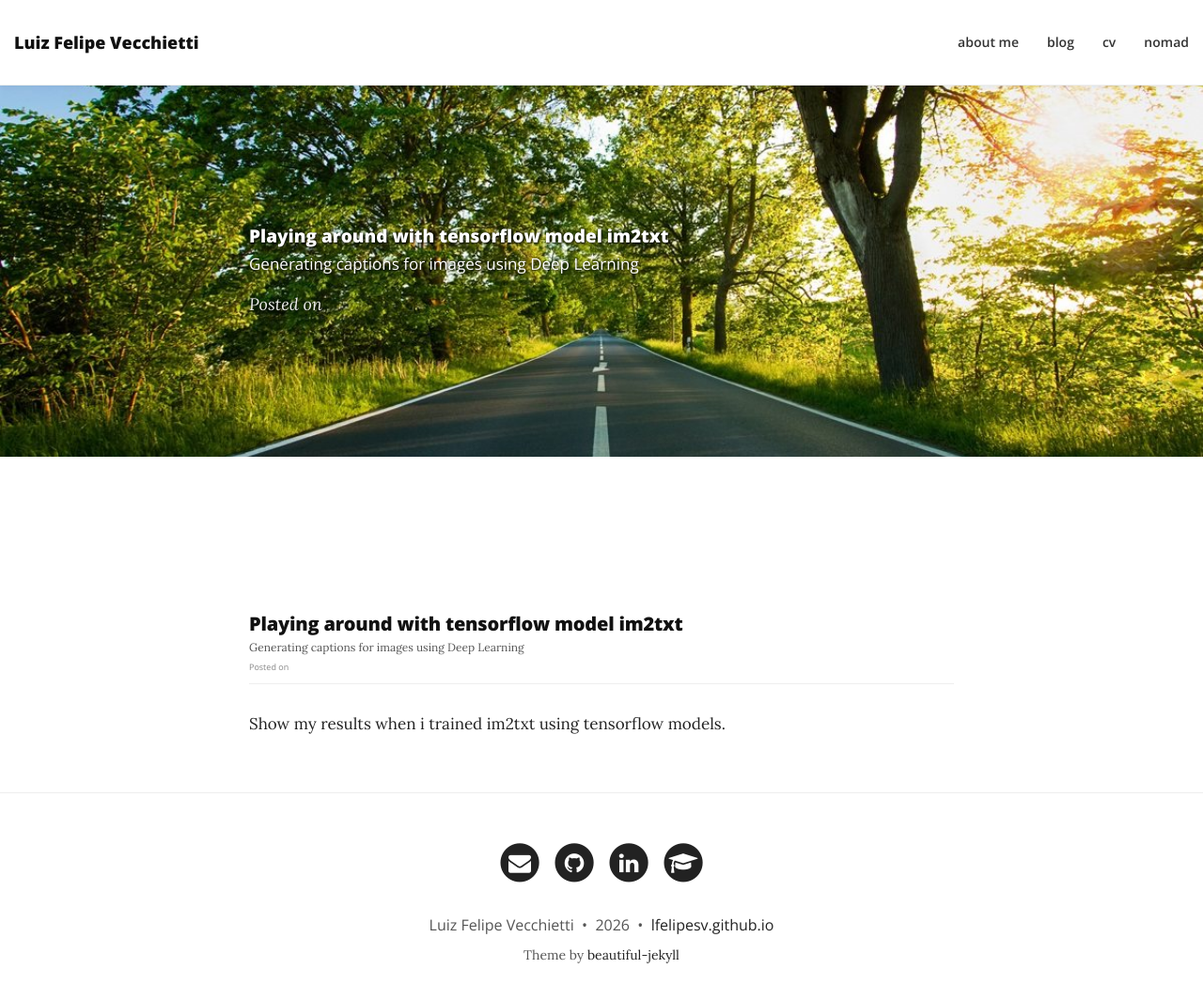
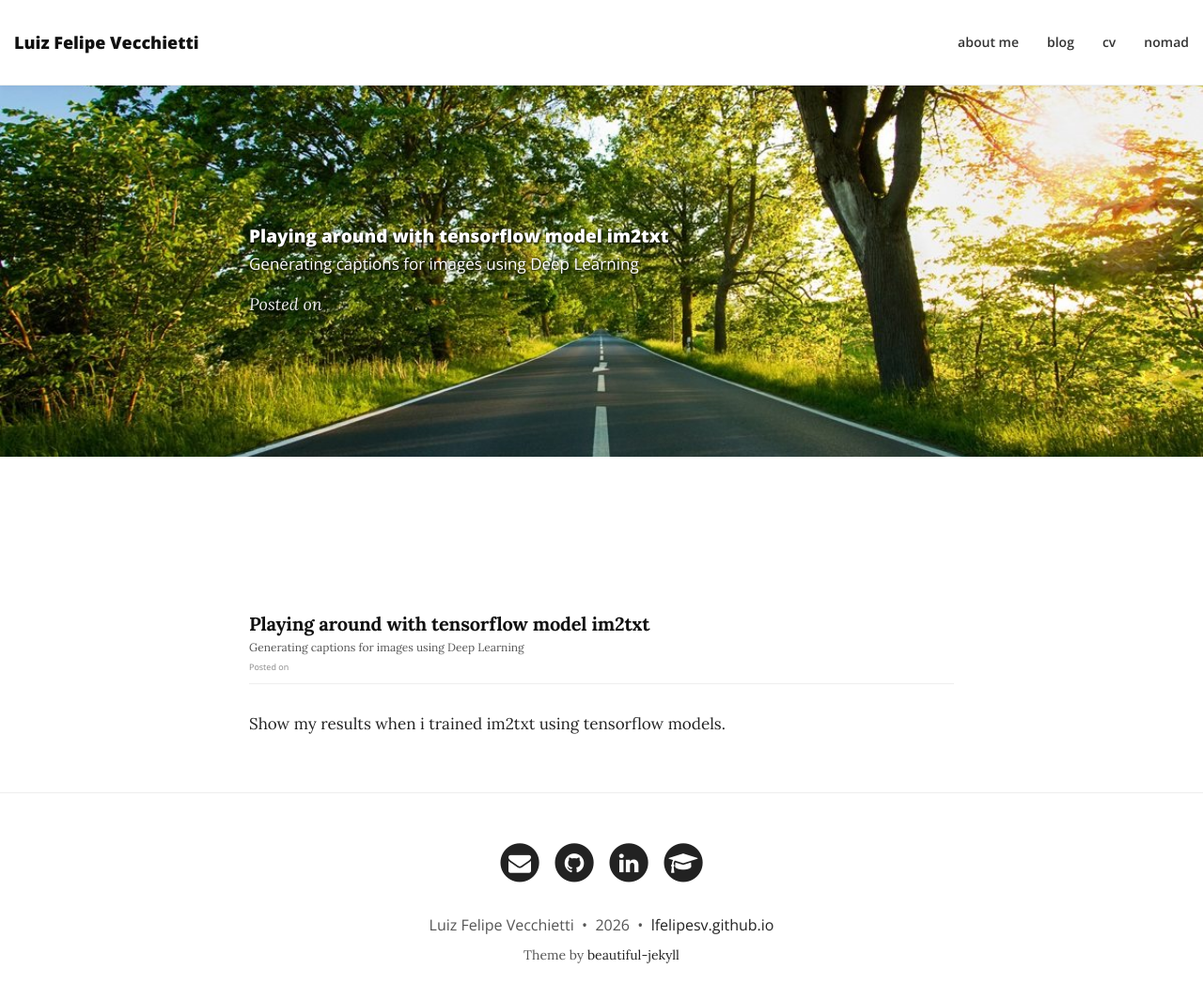
Before and after one commit to lfelipesv/lfelipesv.github.io, a Jekyll site: the page built from 2018-10-23-generating-captions.md, in a window 1280 px wide and 1077 px high. Shown: the top 1064 px of the window at 94% size. Built offline with Jekyll 4.4.1, drawn with Linux system fonts in a browser that asks for light colours; nearby versions of some CDN libraries.

Commit message:
style: larger section headings in Lora font across all pages
- h2 in about-main and col-lg-8: 1.35rem → 1.6rem, font switched to Lora
- h3 in col-lg-8: 1.05rem → 1.25rem, font switched to Lora (nomad cities, CV subsections)
- post-title-inline: switched to Lora to match body font
- Mobile breakpoints updated proportionally

Co-Authored-By: Claude Sonnet 4.6 <noreply@anthropic.com>

```diff
--- a/_layouts/base.html
+++ b/_layouts/base.html
@@ -3,7 +3,7 @@ common-css:
   - "/css/bootstrap.min.css"
   - "/css/bootstrap-social.css"
   - "/css/main.css"
-  - "/css/custom.css?v=5"
+  - "/css/custom.css?v=6"
 common-ext-css:
   - "//maxcdn.bootstrapcdn.com/font-awesome/4.6.0/css/font-awesome.min.css"
 common-googlefonts:
--- a/css/custom.css
+++ b/css/custom.css
@@ -23,8 +23,9 @@ body {
    ----------------------------------------------------------------------- */
 
 .col-lg-8 h2 {
-  font-size: 1.35rem;
+  font-size: 1.6rem;
   font-weight: 700;
+  font-family: 'Lora', 'Times New Roman', serif;
   color: #111111;
   border-left: 3px solid #1A7F64;
   padding-left: 0.85rem;
@@ -35,8 +36,9 @@ body {
 }
 
 .col-lg-8 h3 {
-  font-size: 1.05rem;
+  font-size: 1.25rem;
   font-weight: 700;
+  font-family: 'Lora', 'Times New Roman', serif;
   color: #333333;
   margin-top: 1.5rem;
   margin-bottom: 0.5rem;
@@ -78,7 +80,8 @@ body {
 
 .post-title-inline {
   font-size: 2rem;
-  font-weight: 800;
+  font-weight: 700;
+  font-family: 'Lora', 'Times New Roman', serif;
   color: #111111;
   margin-top: 0;
   margin-bottom: 0.4rem;
@@ -391,8 +394,9 @@ footer {
 
 /* h2 headings in about-main match the site-wide scale */
 .about-main h2 {
-  font-size: 1.35rem;
+  font-size: 1.6rem;
   font-weight: 700;
+  font-family: 'Lora', 'Times New Roman', serif;
   color: #111111;
   border-left: 3px solid #1A7F64;
   padding-left: 0.85rem;
@@ -461,7 +465,11 @@ footer {
 
   .about-main h2,
   .col-lg-8 h2 {
-    font-size: 1.2rem;
+    font-size: 1.35rem;
+  }
+
+  .col-lg-8 h3 {
+    font-size: 1.1rem;
   }
 
   .intro-header .page-heading h1,
```
